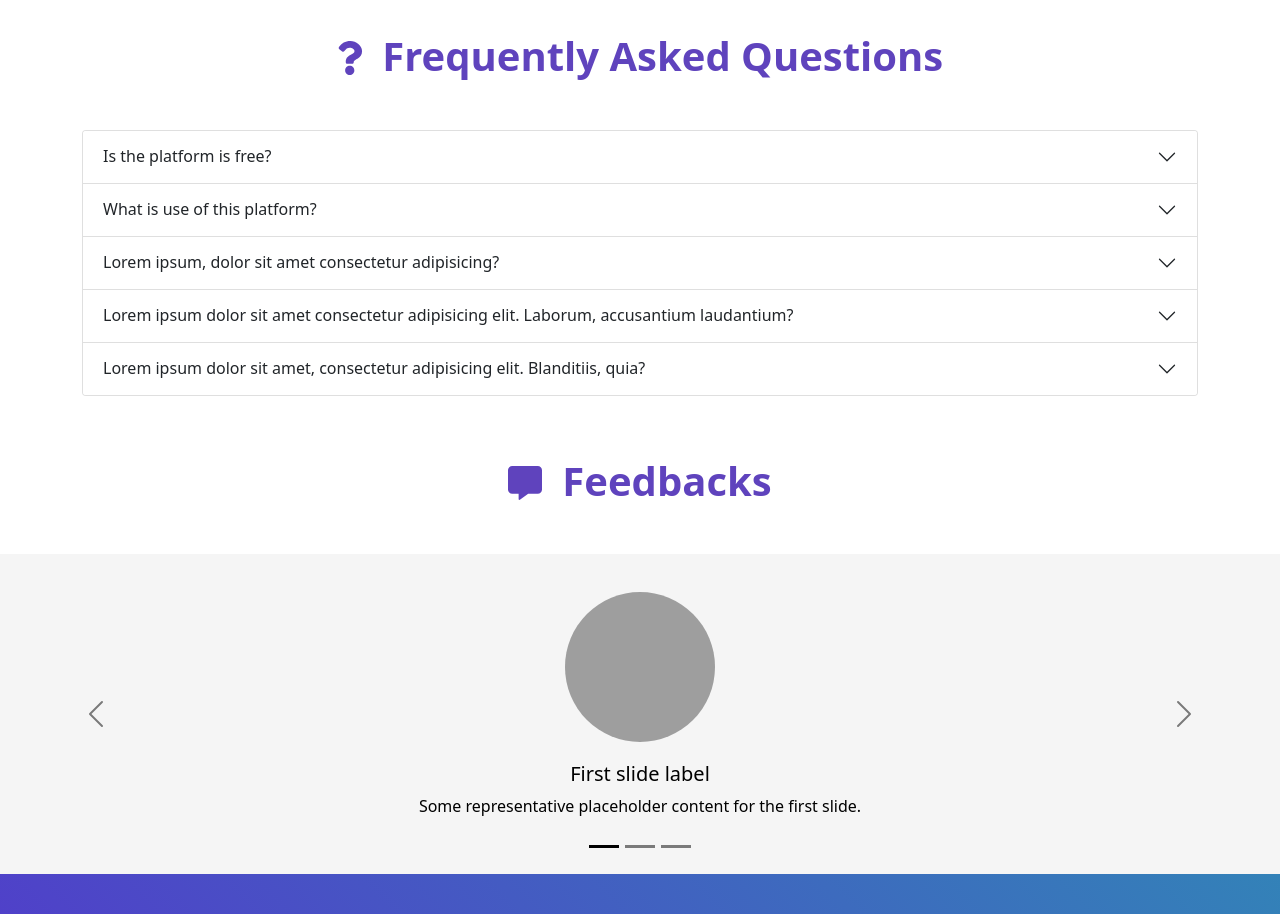
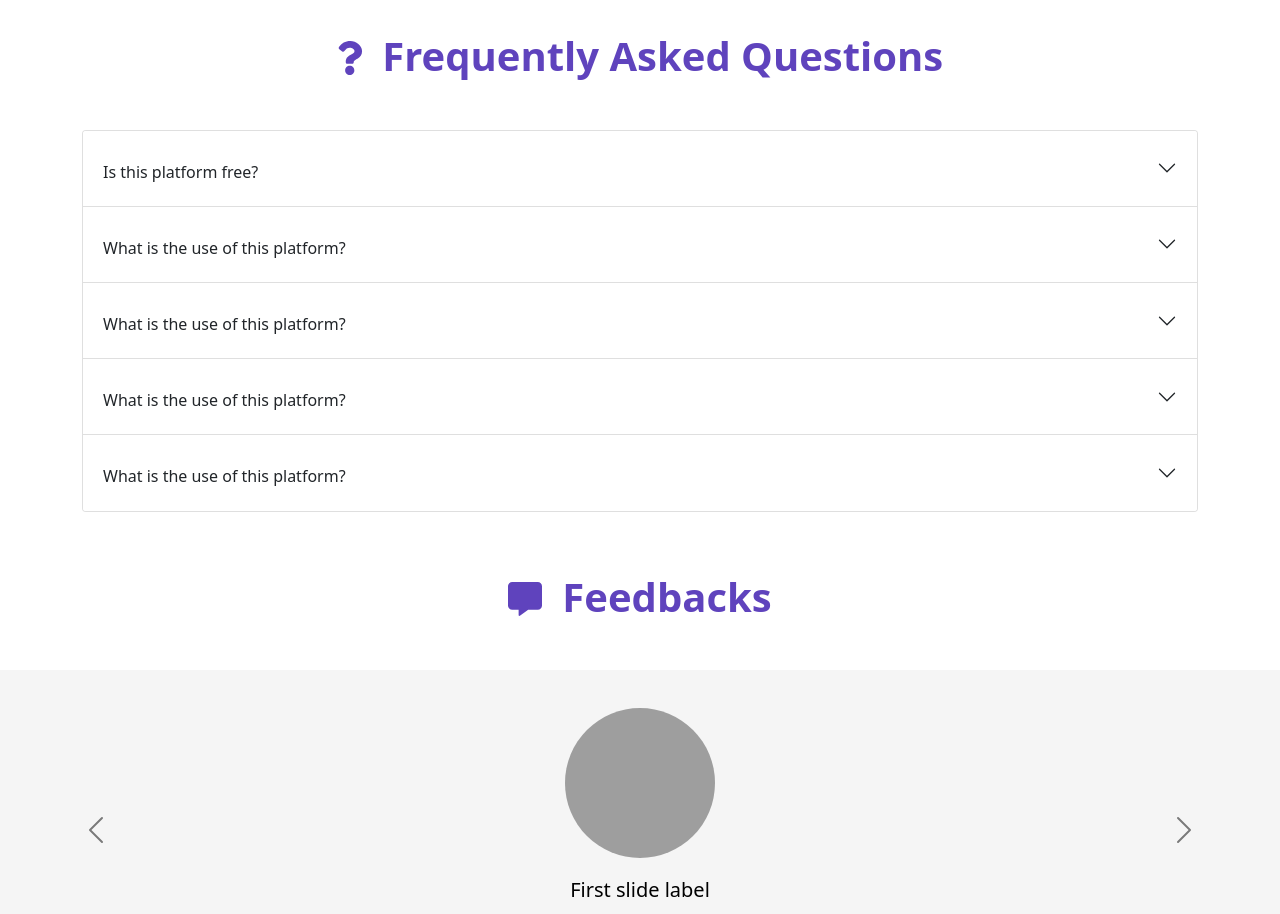
Before and after one commit to ShreyashYewale/Student-Portal, a React (Create React App) app in the folder Frontend/: page / in a window 1280 px wide. Shown: the part 1860-2774 px from the top of the page. Built offline with nearby package versions, Linux system fonts and the light colour scheme; grey boxes are pictures that could not be loaded.

Commit message:
Recaptcha Added

```diff
--- a/Frontend/package.json
+++ b/Frontend/package.json
@@ -4,17 +4,19 @@
   "private": true,
   "dependencies": {
     "@fortawesome/fontawesome-svg-core": "^1.2.35",
+    "@fortawesome/free-regular-svg-icons": "^5.15.3",
     "@fortawesome/free-solid-svg-icons": "^5.15.3",
-    "@fortawesome/free-regular-svg-icons": "^5.15.3",
     "@fortawesome/react-fontawesome": "^0.1.14",
     "@testing-library/jest-dom": "^5.14.1",
     "@testing-library/react": "^11.2.7",
     "@testing-library/user-event": "^12.8.3",
     "axios": "^0.21.1",
     "bootstrap": "^5.0.2",
+    "bootstrap-icons": "^1.5.0",
     "react": "^17.0.2",
     "react-bootstrap": "^2.0.0-beta.4",
     "react-dom": "^17.0.2",
+    "react-google-recaptcha": "^2.1.0",
     "react-router-dom": "^5.2.0",
     "react-scripts": "4.0.3",
     "react-toastify": "^7.0.4",
--- a/Frontend/public/index.html
+++ b/Frontend/public/index.html
@@ -59,7 +59,8 @@
       integrity="sha384-cVKIPhGWiC2Al4u+LWgxfKTRIcfu0JTxR+EQDz/bgldoEyl4H0zUF0QKbrJ0EcQF"
       crossorigin="anonymous"
     ></script>
-    <script>
+
+    <script src="https://www.google.com/recaptcha/api.js?onload=onloadCallback&render=explicit" async defer></script>
 
     </script>
 
--- a/Frontend/src/Components/Homepage/FAQ.js
+++ b/Frontend/src/Components/Homepage/FAQ.js
@@ -3,74 +3,73 @@ import { FontAwesomeIcon } from "@fortawesome/react-fontawesome";
 import { faQuestion } from "@fortawesome/free-solid-svg-icons";
 const FAQ = () => {
   return (
-    <div style={{ marginBottom: "60px" }}>
+    <div style={{ marginBottom: '60px' }}>
       <center>
         <h3
           style={{
-            color: "#5f43bd",
+            color: '#5f43bd',
             fontWeight: 600,
-            fontSize: `40px`,
-          }}
-        >
+            fontSize: `40px`
+          }}>
           <FontAwesomeIcon
             icon={faQuestion}
             style={{
-              color: "#5f43bd",
+              color: '#5f43bd',
               fontWeight: 600,
               fontSize: `34px`,
               marginTop: `10px`,
-              marginRight: "20px",
+              marginRight: '20px'
             }}
           />
           Frequently Asked Questions
         </h3>
       </center>
-      <div className="container" style={{ marginTop: `50px` }}>
-        <div className="accordion" id="accordionFlushExample">
-          <div className="accordion-item">
-            <h2 className="accordion-header" id="flush-headingOne">
+      <div className='container' style={{ marginTop: `50px` }}>
+        <div className='accordion' id='accordionFlushExample'>
+          <div className='accordion-item'>
+            <h2 className='accordion-header' id='flush-headingOne'>
               <button
-                className="accordion-button collapsed"
-                type="button"
-                data-bs-toggle="collapse"
-                data-bs-target="#flush-collapseOne"
-                aria-expanded="false"
-                aria-controls="flush-collapseOne"
-              >
-                Is the platform is free?
+                className='accordion-button collapsed'
+                type='button'
+                data-bs-toggle='collapse'
+                data-bs-target='#flush-collapseOne'
+                aria-expanded='false'
+                aria-controls='flush-collapseOne'>
+                <h6 className='text-center mt-3 mb-2'>
+                  Is this platform free?
+                </h6>
               </button>
             </h2>
             <div
-              id="flush-collapseOne"
-              className="accordion-collapse collapse"
-              aria-labelledby="flush-headingOne"
-              data-bs-parent="#accordionFlushExample"
-            >
-              <div className="accordion-body">
+              id='flush-collapseOne'
+              className='accordion-collapse collapse'
+              aria-labelledby='flush-headingOne'
+              data-bs-parent='#accordionFlushExample'>
+              <div className='accordion-body'>
                 Yes, Student Portal platform is completely free
               </div>
             </div>
           </div>
-          <div className="accordion-item">
-            <h2 className="accordion-header" id="flush-headingTwo">
+          <div className='accordion-item'>
+            <h2 className='accordion-header' id='flush-headingTwo'>
               <button
-                className="accordion-button collapsed"
-                type="button"
-                data-bs-toggle="collapse"
-                data-bs-target="#flush-collapseTwo"
-                aria-expanded="false"
-                aria-controls="flush-collapseTwo"
-              >
-                What is use of this platform?
+                className='accordion-button collapsed'
+                type='button'
+                data-bs-toggle='collapse'
+                data-bs-target='#flush-collapseTwo'
+                aria-expanded='false'
+                aria-controls='flush-collapseTwo'>
+                <h6 className='text-center mt-3 mb-2'>
+                  What is the use of this platform?
+                </h6>
               </button>
             </h2>
             <div
-              id="flush-collapseTwo"
-              className="accordion-collapse collapse"
-              aria-labelledby="flush-headingTwo"
-              data-bs-parent="#accordionFlushExample"
-            >
-              <div className="accordion-body">
+              id='flush-collapseTwo'
+              className='accordion-collapse collapse'
+              aria-labelledby='flush-headingTwo'
+              data-bs-parent='#accordionFlushExample'>
+              <div className='accordion-body'>
                 This platform enable colleges to interact efficiently with
                 students. College Faculty can form a group of student in which
                 they can give assignments to studnets, also track their
@@ -78,26 +77,27 @@ const FAQ = () => {
               </div>
             </div>
           </div>
-          <div className="accordion-item">
-            <h2 className="accordion-header" id="flush-headingThree">
+          <div className='accordion-item'>
+            <h2 className='accordion-header' id='flush-headingThree'>
               <button
-                className="accordion-button collapsed"
-                type="button"
-                data-bs-toggle="collapse"
-                data-bs-target="#flush-collapseThree"
-                aria-expanded="false"
-                aria-controls="flush-collapseThree"
-              >
-                Lorem ipsum, dolor sit amet consectetur adipisicing?
+                className='accordion-button collapsed'
+                type='button'
+                data-bs-toggle='collapse'
+                style={{}}
+                data-bs-target='#flush-collapseThree'
+                aria-expanded='false'
+                aria-controls='flush-collapseThree'>
+                <h6 className='text-center mt-3 mb-2'>
+                  What is the use of this platform?
+                </h6>
               </button>
             </h2>
             <div
-              id="flush-collapseThree"
-              className="accordion-collapse collapse"
-              aria-labelledby="flush-headingThree"
-              data-bs-parent="#accordionFlushExample"
-            >
-              <div className="accordion-body">
+              id='flush-collapseThree'
+              className='accordion-collapse collapse'
+              aria-labelledby='flush-headingThree'
+              data-bs-parent='#accordionFlushExample'>
+              <div className='accordion-body'>
                 Lorem ipsum dolor sit amet consectetur adipisicing elit.
                 Molestiae, dolore unde! Eligendi veritatis nisi vitae,
                 laudantium dolores suscipit aliquam nesciunt iusto aut quia
@@ -107,27 +107,26 @@ const FAQ = () => {
               </div>
             </div>
           </div>
-          <div className="accordion-item">
-            <h2 className="accordion-header" id="flush-headingFour">
+          <div className='accordion-item'>
+            <h2 className='accordion-header' id='flush-headingFour'>
               <button
-                className="accordion-button collapsed"
-                type="button"
-                data-bs-toggle="collapse"
-                data-bs-target="#flush-collapseFour"
-                aria-expanded="false"
-                aria-controls="flush-collapseFour"
-              >
-                Lorem ipsum dolor sit amet consectetur adipisicing elit.
-                Laborum, accusantium laudantium?
+                className='accordion-button collapsed'
+                type='button'
+                data-bs-toggle='collapse'
+                data-bs-target='#flush-collapseFour'
+                aria-expanded='false'
+                aria-controls='flush-collapseFour'>
+                <h6 className='text-center mt-3 mb-2'>
+                  What is the use of this platform?
+                </h6>
               </button>
             </h2>
             <div
-              id="flush-collapseFour"
-              className="accordion-collapse collapse"
-              aria-labelledby="flush-headingFour"
-              data-bs-parent="#accordionFlushExample"
-            >
-              <div className="accordion-body">
+              id='flush-collapseFour'
+              className='accordion-collapse collapse'
+              aria-labelledby='flush-headingFour'
+              data-bs-parent='#accordionFlushExample'>
+              <div className='accordion-body'>
                 Lorem ipsum dolor sit amet consectetur adipisicing elit. Minima
                 qui voluptatibus et doloremque, repudiandae veritatis
                 praesentium corporis accusamus quibusdam! Libero qui explicabo
@@ -139,27 +138,27 @@ const FAQ = () => {
               </div>
             </div>
           </div>
-          <div className="accordion-item">
-            <h2 className="accordion-header" id="flush-headingFive">
+          <div className='accordion-item'>
+            <h2 className='accordion-header' id='flush-headingFive'>
               <button
-                className="accordion-button collapsed"
-                type="button"
-                data-bs-toggle="collapse"
-                data-bs-target="#flush-collapseFive"
-                aria-expanded="false"
-                aria-controls="flush-collapseFive"
-              >
-                Lorem ipsum dolor sit amet, consectetur adipisicing elit.
-                Blanditiis, quia?
+                className='accordion-button collapsed'
+                type='button'
+                data-bs-toggle='collapse'
+                style={{}}
+                data-bs-target='#flush-collapseFive'
+                aria-expanded='false'
+                aria-controls='flush-collapseFive'>
+                <h6 className='text-center mt-3 mb-2'>
+                  What is the use of this platform?
+                </h6>
               </button>
             </h2>
             <div
-              id="flush-collapseFive"
-              className="accordion-collapse collapse"
-              aria-labelledby="flush-headingFive"
-              data-bs-parent="#accordionFlushExample"
-            >
-              <div className="accordion-body">
+              id='flush-collapseFive'
+              className='accordion-collapse collapse'
+              aria-labelledby='flush-headingFive'
+              data-bs-parent='#accordionFlushExample'>
+              <div className='accordion-body'>
                 Lorem ipsum dolor sit amet consectetur adipisicing elit. Harum
                 libero placeat asperiores eum. Suscipit non sunt facilis sint
                 accusantium amet?
--- a/Frontend/src/Components/Homepage/Navbar.js
+++ b/Frontend/src/Components/Homepage/Navbar.js
@@ -58,9 +58,9 @@ const Navbar = () => {
               </a>
             </li>
             <li className="nav-item">
-              <Link to="/signup">
+              <Link to="/signin">
                 <button type="button" className="btn btn-outline-light">
-                  Sign Up
+                  Sign In
                 </button>
               </Link>
             </li>
```
Also changed, not shown: Frontend/src/AuthComponents/SignIn.js (+36 -49 lines), 1 other file (tests, documents, lock files or other folders).
